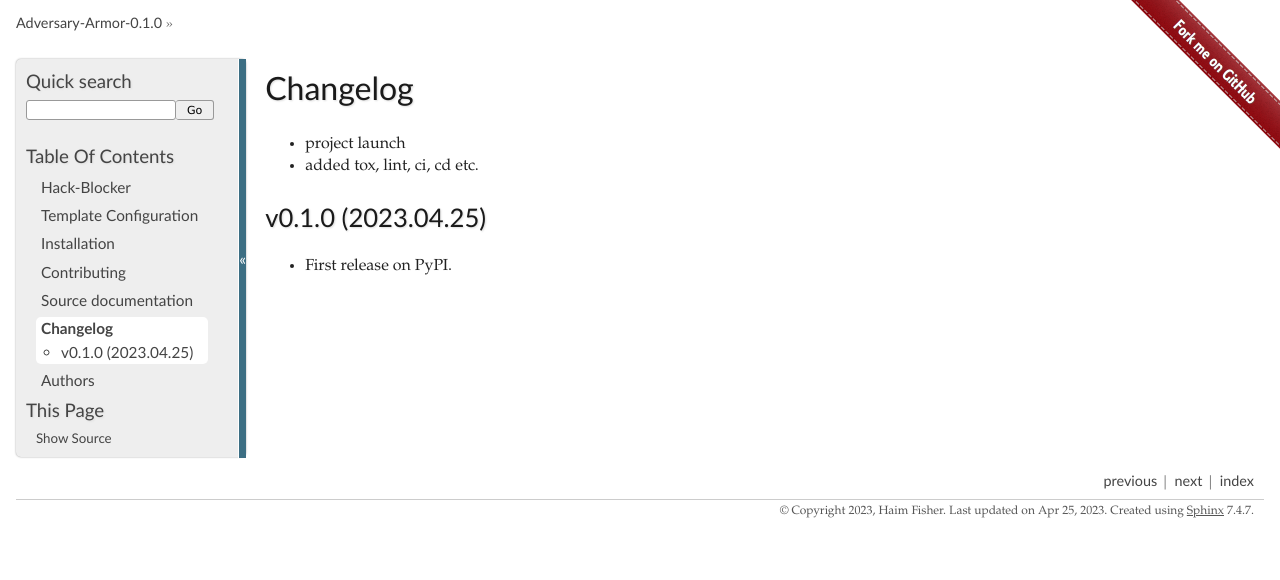
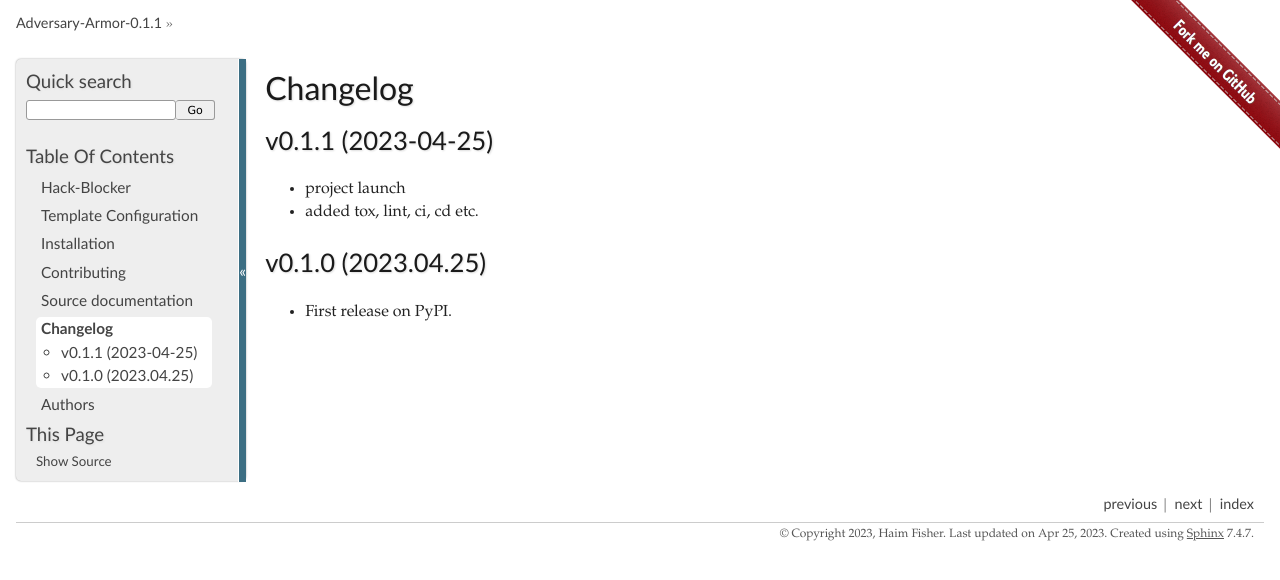
Before and after one commit to haim-fisher-s/Adversary-Armor, a Sphinx documentation site: the page built from docs/changelog.rst, in a window 1280 px wide. Shown: the top 580 px of the page. Built offline with Sphinx 7.4.7, drawn with Linux system fonts in a browser that asks for light colours; pages that are not in the unit, such as notebooks, are missing from menus.

Commit message:
[SKIP] version bump 0.1.0 -> 0.1.1
Merge pull request #2 from haim-fisher-s/private/davidfis/first-pypi-release

[MAJOR][0.1.0] feat: frist pypi release

```diff
--- a/CHANGELOG.rst
+++ b/CHANGELOG.rst
@@ -1,6 +1,9 @@
 
 Changelog
 =========
+
+v0.1.1 (2023-04-25)
+------------------------------------------------------------
 
 * project launch
 * added tox, lint, ci, cd etc.
--- a/README.rst
+++ b/README.rst
@@ -5,4 +5,4 @@
 
 Version
 -------
-v0.1.0
+v0.1.1
--- a/docs/conf.py
+++ b/docs/conf.py
@@ -48,7 +48,7 @@
 year = '2023'
 author = 'Haim Fisher'
 copyright = '{0}, {1}'.format(year, author)
-version = release = '0.1.0'
+version = release = '0.1.1'
 
 pygments_style = 'trac'
 templates_path = ['.']
--- a/setup.py
+++ b/setup.py
@@ -23,7 +23,7 @@
 
 setup(
     name="Adversary-Armor",
-    version='0.1.0',
+    version='0.1.1',
     description="A repository that provides innovative solution to armor against adversarial attacks.",
     long_description=long_description,
     long_description_content_type="text/x-rst",
--- a/src/sampleproject/__init__.py
+++ b/src/sampleproject/__init__.py
@@ -1,3 +1,3 @@
 """Initial documentation of SampleProject."""
 
-__version__ = '0.1.0'
+__version__ = '0.1.1'
```
Also changed, not shown: .bumpversion.cfg.
